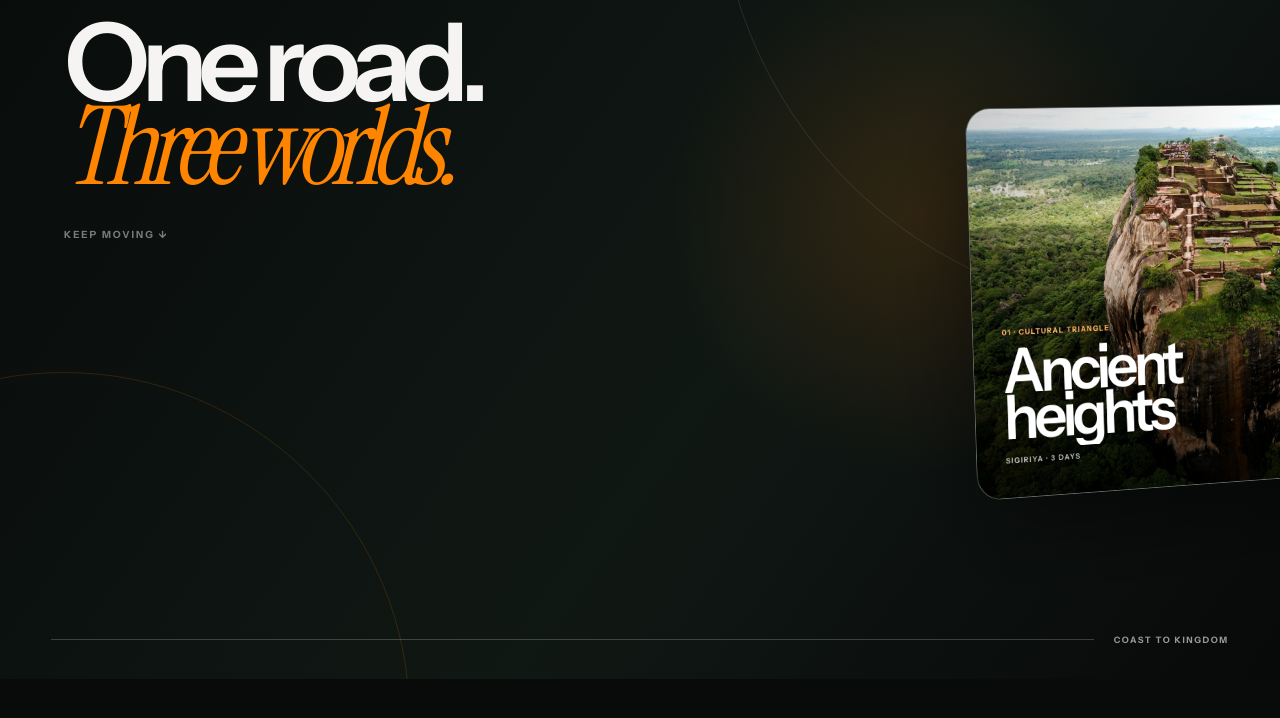
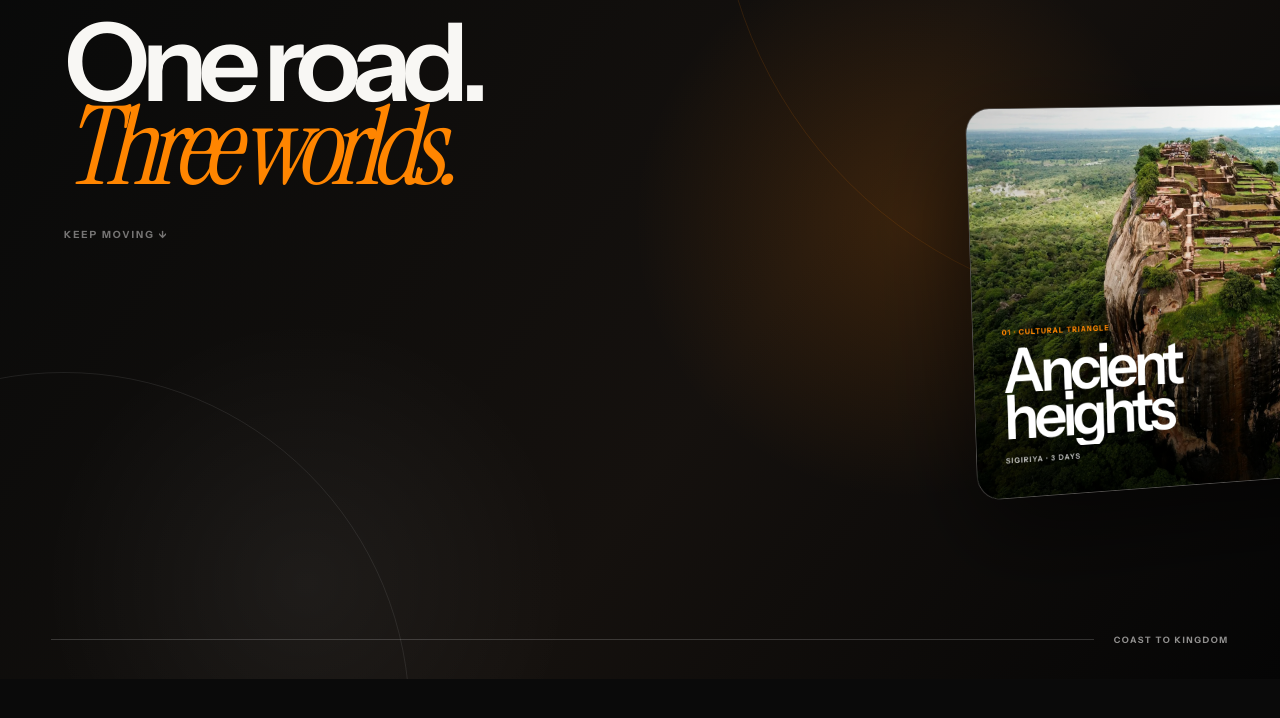
Before and after one commit to LahiruHarshana/GH-tours-and-bike-rental, a Next.js app: page / in a window 1280 px wide. Shown: the part 5643-6361 px from the top of the page. Built offline with nearby package versions, Linux system fonts and the light colour scheme; no server answers; the database is empty.

Commit message:
Align parallax chapter with brand palette

```diff
--- a/src/app/styles/15-cinematic-motion.css
+++ b/src/app/styles/15-cinematic-motion.css
@@ -551,8 +551,8 @@
   height: 330svh;
   min-height: 150rem;
   overflow: clip;
-  background: #080b0a;
-  color: #f5f4f2;
+  background: var(--ss-ink);
+  color: var(--ss-paper);
 }
 
 .ss-odyssey__sticky {
@@ -563,15 +563,16 @@
   overflow: hidden;
   isolation: isolate;
   background:
-    radial-gradient(circle at 72% 42%, rgb(255 129 8 / .14), transparent 25%),
-    linear-gradient(125deg, #080b0a, #101814 58%, #080909);
+    radial-gradient(circle at 71% 43%, rgb(255 129 8 / .16), transparent 27%),
+    radial-gradient(circle at 24% 88%, rgb(255 255 255 / .055), transparent 22%),
+    linear-gradient(125deg, #080909, #15110e 58%, #050505);
 }
 
 .ss-odyssey__sticky::before,
 .ss-odyssey__sticky::after {
   position: absolute;
   z-index: 0;
-  border: 1px solid rgb(255 255 255 / .1);
+  border: 1px solid rgb(255 129 8 / .13);
   border-radius: 50%;
   content: "";
   pointer-events: none;
@@ -596,7 +597,7 @@
   left: -22vw;
   width: 54vw;
   aspect-ratio: 1;
-  border-color: rgb(255 129 8 / .16);
+  border-color: rgb(255 255 255 / .085);
   transform:
     translate3d(
       calc(var(--motion-progress, 0) * 9vw),
@@ -633,7 +634,7 @@
 
 .ss-odyssey__intro h2 {
   margin: 1.3rem 0 2rem;
-  color: #f5f4f2;
+  color: var(--ss-paper);
   font-size: clamp(4.2rem, 8.5vw, 9.5rem);
   font-weight: 510;
   letter-spacing: -.085em;
@@ -647,7 +648,7 @@
 }
 
 .ss-odyssey__intro > span {
-  color: rgb(255 255 255 / .45);
+  color: rgb(244 243 241 / .46);
 }
 
 .ss-odyssey__stage {
@@ -666,10 +667,10 @@
   width: min(54vw, 58rem);
   aspect-ratio: 1.42;
   overflow: hidden;
-  border: 1px solid rgb(255 255 255 / .28);
+  border: 1px solid rgb(244 243 241 / .26);
   border-radius: clamp(1.5rem, 2.5vw, 3rem);
-  background: #253129;
-  box-shadow: 0 3rem 8rem rgb(0 0 0 / .48);
+  background: #171411;
+  box-shadow: 0 3rem 8rem rgb(0 0 0 / .58);
   transform-style: preserve-3d;
   will-change: transform, opacity;
 }
@@ -686,7 +687,7 @@
 
 .ss-odyssey__scene img {
   object-fit: cover;
-  filter: saturate(.86) contrast(1.05);
+  filter: saturate(.94) contrast(1.04) sepia(.035);
   transform: scale(1.08);
 }
 
@@ -709,7 +710,7 @@
 }
 
 .ss-odyssey__scene span {
-  color: #ffb065;
+  color: var(--ss-orange);
 }
 
 .ss-odyssey__scene h3 {
@@ -776,7 +777,7 @@
   height: 1px;
   flex: 1;
   overflow: hidden;
-  background: rgb(255 255 255 / .2);
+  background: rgb(244 243 241 / .18);
 }
 
 .ss-odyssey__meter i {
@@ -788,7 +789,7 @@
 }
 
 .ss-odyssey__meter small {
-  color: rgb(255 255 255 / .58);
+  color: rgb(244 243 241 / .58);
   font-size: .55rem;
   font-weight: 750;
   letter-spacing: .18em;
```
